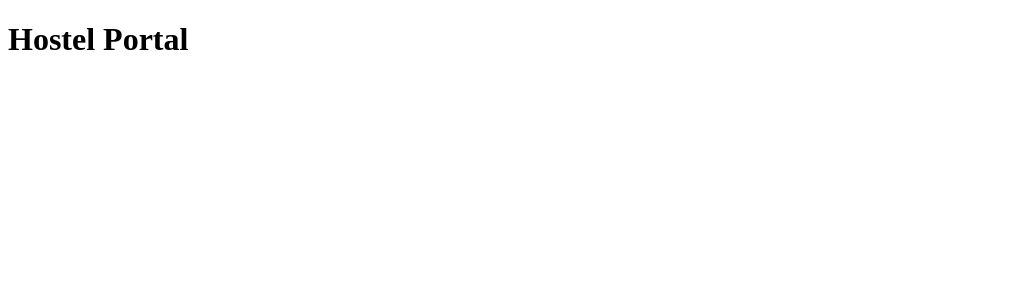
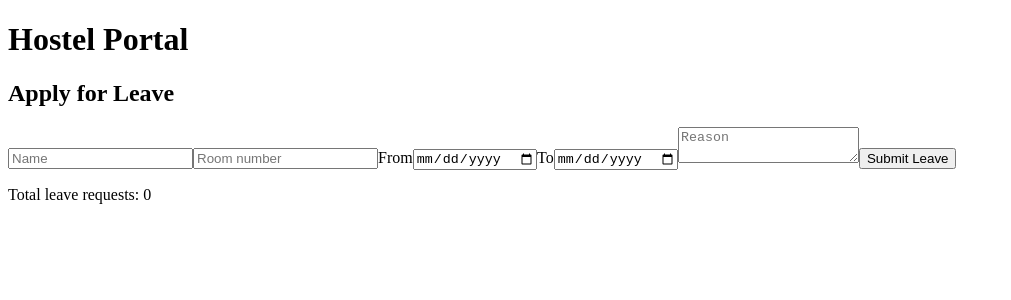
Before and after one commit to AlrajKadivar567/Hostel, a React (Vite) app: page / in a window 1280 px wide. Shown: the top 300 px of the page, without its empty margins (0-1011 px from the left). Built offline with nearby package versions, Linux system fonts and the light colour scheme.

Commit message:
add leave form

```diff
--- a/src/App.jsx
+++ b/src/App.jsx
@@ -1,7 +1,25 @@
+import { useState, useEffect } from 'react'
+import LeaveForm from './components/LeaveForm'
+
 function App() {
+  const [leaves, setLeaves] = useState(() => {
+    const saved = localStorage.getItem('leaves')
+    return saved ? JSON.parse(saved) : []
+  })
+
+  useEffect(() => {
+    localStorage.setItem('leaves', JSON.stringify(leaves))
+  }, [leaves])
+
+  function addLeave(leave) {
+    setLeaves([...leaves, leave])
+  }
+
   return (
     <div>
       <h1>Hostel Portal</h1>
+      <LeaveForm addLeave={addLeave} />
+      <p>Total leave requests: {leaves.length}</p>
     </div>
   )
 }
--- /dev/null
+++ b/src/components/LeaveForm.jsx
@@ -0,0 +1,43 @@
+import { useState } from 'react'
+
+function LeaveForm({ addLeave }) {
+  const [name, setName] = useState('')
+  const [room, setRoom] = useState('')
+  const [from, setFrom] = useState('')
+  const [to, setTo] = useState('')
+  const [reason, setReason] = useState('')
+
+  function handleSubmit(e) {
+    e.preventDefault()
+    addLeave({
+      id: Date.now(),
+      name,
+      room,
+      from,
+      to,
+      reason,
+      status: 'Pending'
+    })
+    setName('')
+    setRoom('')
+    setFrom('')
+    setTo('')
+    setReason('')
+  }
+
+  return (
+    <form onSubmit={handleSubmit}>
+      <h2>Apply for Leave</h2>
+      <input placeholder="Name" value={name} onChange={(e) => setName(e.target.value)} required />
+      <input placeholder="Room number" value={room} onChange={(e) => setRoom(e.target.value)} required />
+      <label>From</label>
+      <input type="date" value={from} onChange={(e) => setFrom(e.target.value)} required />
+      <label>To</label>
+      <input type="date" value={to} onChange={(e) => setTo(e.target.value)} required />
+      <textarea placeholder="Reason" value={reason} onChange={(e) => setReason(e.target.value)} required />
+      <button type="submit">Submit Leave</button>
+    </form>
+  )
+}
+
+export default LeaveForm
```
